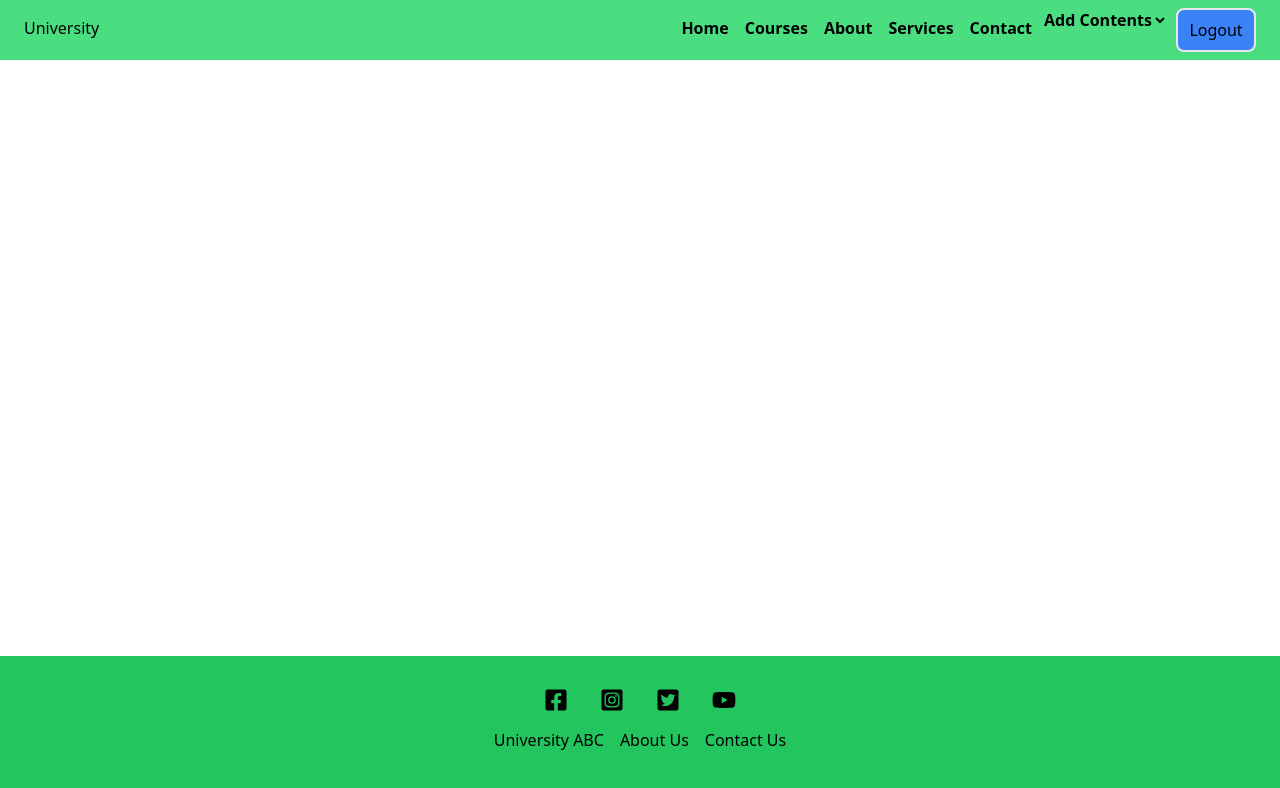
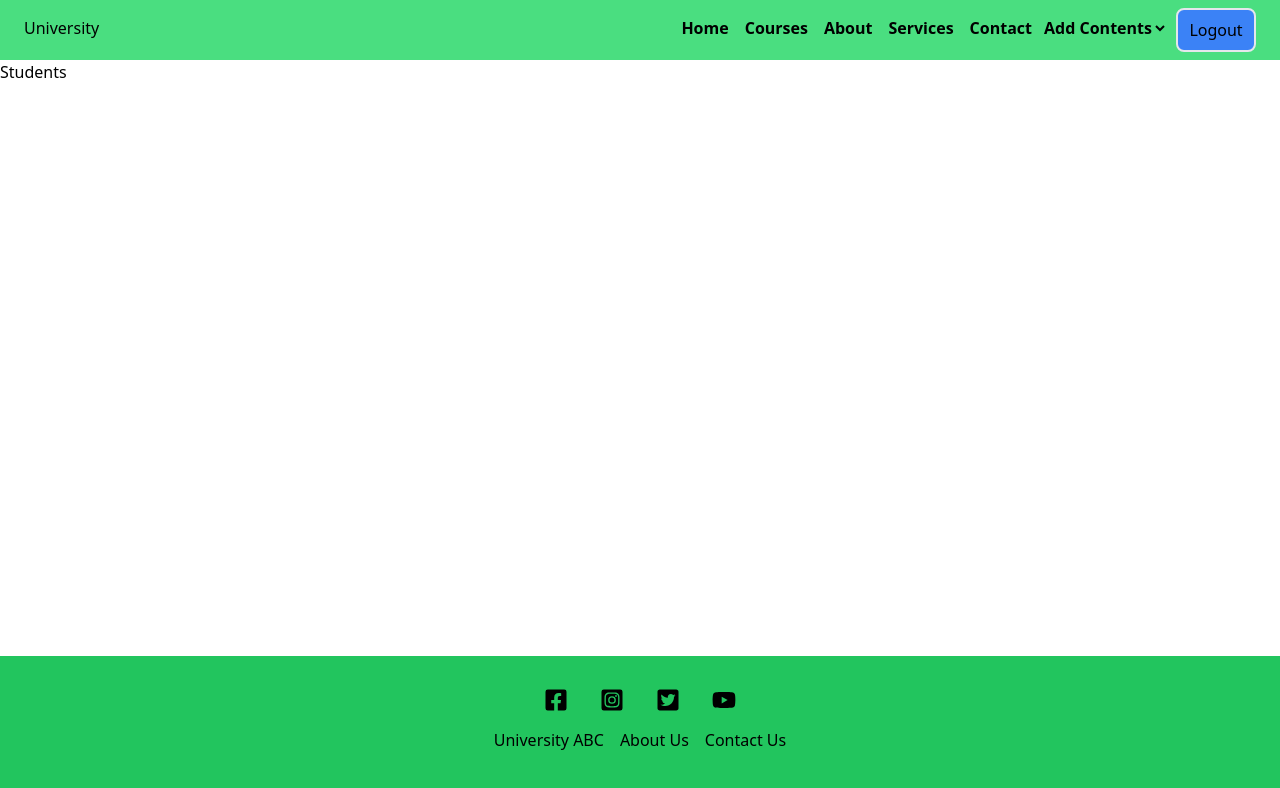
Before and after one commit to Nishan9t/university-web, a React (Create React App) app in the folder client/: page /course/students in a window 1280 px wide. Shown: the top 788 px of the page. Built offline with nearby package versions, Linux system fonts and the light colour scheme; sample sign-in values are in the browser's storage.

Commit message:
student page and link to student page is created

```diff
--- a/client/src/App.js
+++ b/client/src/App.js
@@ -22,6 +22,7 @@ import CoursesAdmin from './admin/CoursesAdmin';
 import ContactsAdmin from './admin/ContactsAdmin';
 import AboutsAdmin from './admin/AboutsAdmin';
 import SlidersAdmin from './admin/SlidersAdmin'
+import Students from './components/Students';
 function App() {
   return (
     <>
@@ -35,6 +36,7 @@ function App() {
         <Route path="/services" element={<Services />} />
         <Route path="/posts" element={<Services />} />
         <Route path="/contact" element={<Contact />} />
+        <Route path="/course/students" element={<Students />} />
 
         <Route path="/admin/services" element={<ServicesAdmin />} />
         <Route path="/admin/courses" element={<CoursesAdmin />} />
--- a/client/src/components/Courses.jsx
+++ b/client/src/components/Courses.jsx
@@ -2,6 +2,7 @@ import React, { useEffect } from 'react'
 import Footer from './Footer'
 import { useDispatch, useSelector } from 'react-redux'
 import { getCourses } from '../reducers/courseReducer';
+import { Link } from 'react-router-dom';
 
 export default function Courses() {
 
@@ -17,7 +18,7 @@ export default function Courses() {
 
   return (
 
-<div className=' mb-36  mt-4'>
+<div className=' mb-36  mt-4 items-center mx-auto w-full'>
       {
         courseState.isLoading && <h1 className='text-center'>LOADING...</h1>
       }
@@ -29,10 +30,14 @@ export default function Courses() {
              courseState.coursesData.length > 0 ?
                   courseState.coursesData.map((item)=>{
                         return(
-                           <div className='lg:flex border border-2 border-solid p-2 lg:ml-8 sm:mx-4 my-4 h-32 lg:w-3/4 sm:w-full md:w-full shadow-lg items-center rounded-md'>
+                        <div className='relative border  border-2 border-solid p-2 sm:mx-auto m-4 h-32 lg:w-3/4 sm:w-full md:w-full shadow-lg items-center rounded-md'>
+                           <div className='lg:flex '>
                               <div className='font-bold text-lg capitalize '>{item.title}</div>
                               <div className='m-4'>{item.description}</div>
+
                            </div>
+                           <div className='p-2 absolute right-0 text-blue-400 underlined'><Link to="/course/students">Enrolled Student</Link></div>
+                        </div>
                         )
     })
     :
--- a/client/src/components/Navbar.jsx
+++ b/client/src/components/Navbar.jsx
@@ -60,7 +60,7 @@ useEffect(()=>{
             <div className='px-2 lg:py-4 hover:pb-0 font-bold cursor-pointer hover:text-red-500 hover:border-b-4 hover:border-red-500'> <Link to="/contact">Contact</Link>    </div>
             {
               localStorage.getItem('token') &&
-              <div className='lg:py-2 hover:pb-0 lg:font-bold cursor-pointer border-none hover:text-red-500'>
+              <div className='lg:py-4 hover:pb-0 lg:font-bold cursor-pointer border-none hover:text-red-500'>
               <select value={drop} onChange={(e)=>setDrop(e.target.value)} className='hover:text-red-500  border-none bg-green-400 text-center font-bold active:border-none focus:border-none' >
                 <option>Add Contents</option>
                 <option className='border-none active:border-0 hover:border-0 focus:border-none' value={'service'} >Add Services</option>
--- /dev/null
+++ b/client/src/components/Students.jsx
@@ -0,0 +1,7 @@
+import React from 'react'
+
+export default function Students() {
+  return (
+    <div>Students</div>
+  )
+}
```
